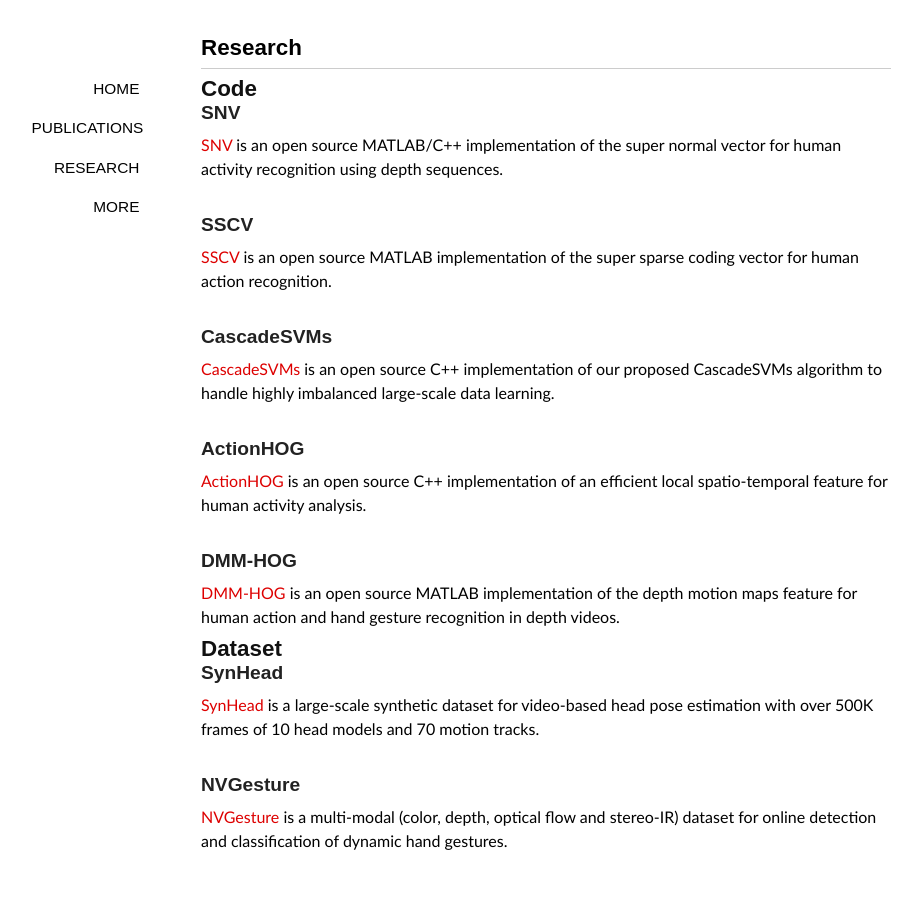
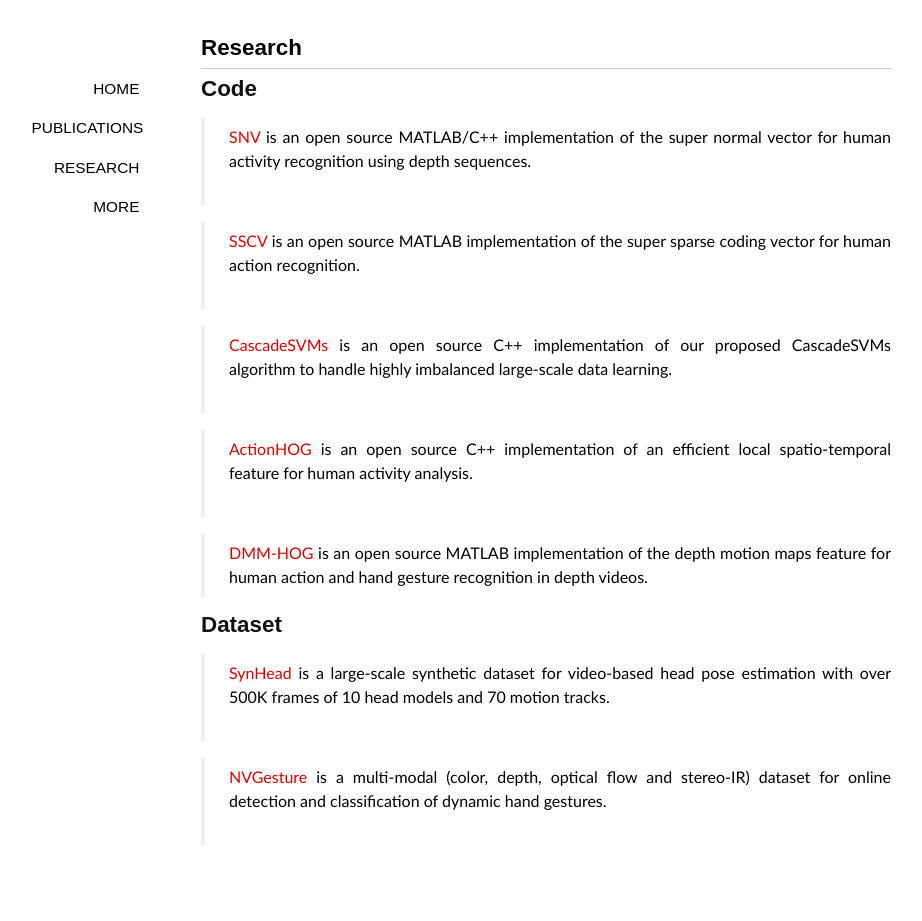
Before and after one commit to xiaodongyang/xiaodongyang.github.io, a Jekyll site: the page built from research/index.md, in a window 1280 px wide. Shown: the whole page, without its empty margins (94-1016 px from the left). Built offline with Jekyll 4.4.1, drawn with Linux system fonts in a browser that asks for light colours; some web fonts are replaced; after the commit the page ends 900 px from its top, so only the background shows below that.

Commit message:
Update index.md

```diff
--- a/research/index.md
+++ b/research/index.md
@@ -6,38 +6,24 @@
 
 ## Code
 
-### SNV
-
-[SNV](https://github.com/xiaodongyang/SNV) is an open source MATLAB/C++ implementation of the super normal vector for human activity recognition using depth sequences.
+> [SNV](https://github.com/xiaodongyang/SNV) is an open source MATLAB/C++ implementation of the super normal vector for human activity recognition using depth sequences.
 <br><br>
 
-### SSCV
-
-[SSCV](https://github.com/xiaodongyang/SSCV) is an open source MATLAB implementation of the super sparse coding vector for human action recognition.
+> [SSCV](https://github.com/xiaodongyang/SSCV) is an open source MATLAB implementation of the super sparse coding vector for human action recognition.
 <br><br>
 
-### CascadeSVMs
-
-[CascadeSVMs](https://github.com/xiaodongyang/CascadeSVMs) is an open source C++ implementation of our proposed CascadeSVMs algorithm to handle highly imbalanced large-scale data learning.
+> [CascadeSVMs](https://github.com/xiaodongyang/CascadeSVMs) is an open source C++ implementation of our proposed CascadeSVMs algorithm to handle highly imbalanced large-scale data learning.
 <br><br>
 
-### ActionHOG
-
-[ActionHOG](https://github.com/xiaodongyang/ActionHOG) is an open source C++ implementation of an efficient local spatio-temporal feature for human activity analysis.
+> [ActionHOG](https://github.com/xiaodongyang/ActionHOG) is an open source C++ implementation of an efficient local spatio-temporal feature for human activity analysis.
 <br><br>
 
-### DMM-HOG
-
-[DMM-HOG](/code/dmm-hog) is an open source MATLAB implementation of the depth motion maps feature for human action and hand gesture recognition in depth videos.
+> [DMM-HOG](/code/dmm-hog) is an open source MATLAB implementation of the depth motion maps feature for human action and hand gesture recognition in depth videos.
 
 ## Dataset
 
-### SynHead
-
-[SynHead](https://research.nvidia.com/publication/dynamic-facial-analysis-bayesian-filtering-recurrent-neural-networks) is a large-scale synthetic dataset for video-based head pose estimation with over 500K frames of 10 head models and 70 motion tracks.
+> [SynHead](https://research.nvidia.com/publication/dynamic-facial-analysis-bayesian-filtering-recurrent-neural-networks) is a large-scale synthetic dataset for video-based head pose estimation with over 500K frames of 10 head models and 70 motion tracks.
 <br><br>
 
-### NVGesture
-
-[NVGesture](https://research.nvidia.com/publication/online-detection-and-classification-dynamic-hand-gestures-recurrent-3d-convolutional) is a multi-modal (color, depth, optical flow and stereo-IR) dataset for online detection and classification of dynamic hand gestures.
+> [NVGesture](https://research.nvidia.com/publication/online-detection-and-classification-dynamic-hand-gestures-recurrent-3d-convolutional) is a multi-modal (color, depth, optical flow and stereo-IR) dataset for online detection and classification of dynamic hand gestures.
 <br><br>
```
